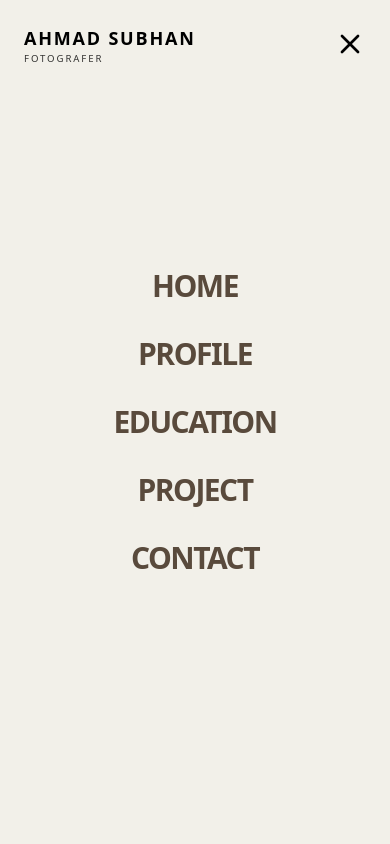
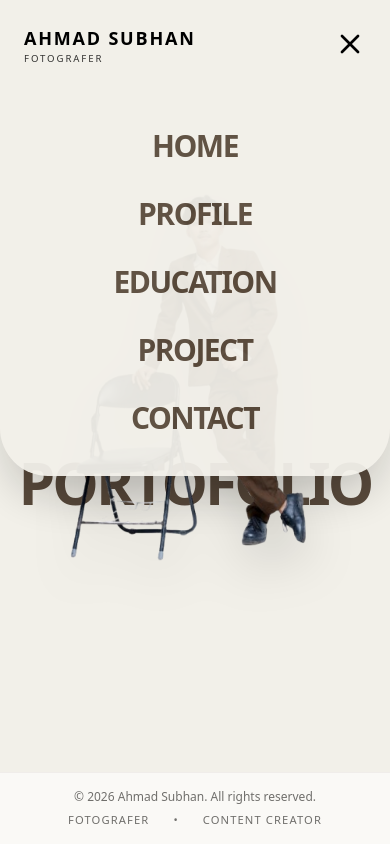
Before and after one commit to ruddypp/portofolio-subhan, a React (Vite) app: page / in a window 390 px wide. Both pictures are taken after a click on the button 350 px from the left and 43 px from the top of the page. Shown: the top 844 px of the page. Built offline with nearby package versions, Linux system fonts and the light colour scheme.

Commit message:
fix responsive

```diff
--- a/src/components/Navbar.tsx
+++ b/src/components/Navbar.tsx
@@ -54,7 +54,7 @@ const Navbar = () => {
 
             {/* Mobile Menu Overlay */}
             {isOpen && (
-                <div className="fixed top-0 left-0 w-full h-screen bg-[var(--color-paper)] z-40 flex flex-col items-center justify-center gap-8 md:hidden">
+                <div className="fixed top-0 left-0 w-full h-auto min-h-[50vh] bg-[var(--color-paper)] opacity-95 z-40 flex flex-col items-center pt-32 pb-10 gap-8 md:hidden rounded-b-[3rem] shadow-2xl transition-all duration-300">
                     {navLinks.map((link) => (
                         <a
                             key={link.name}
```
